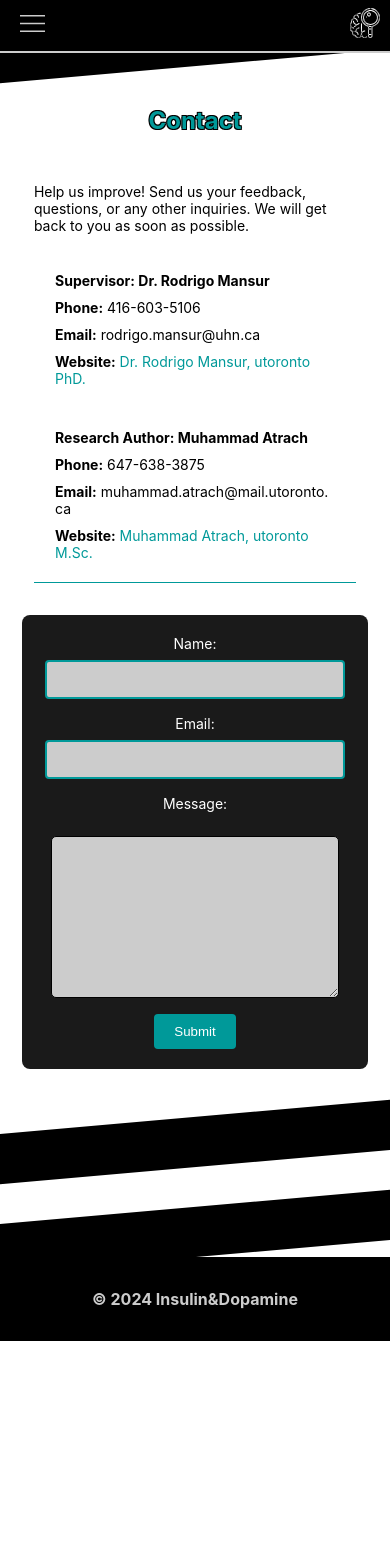
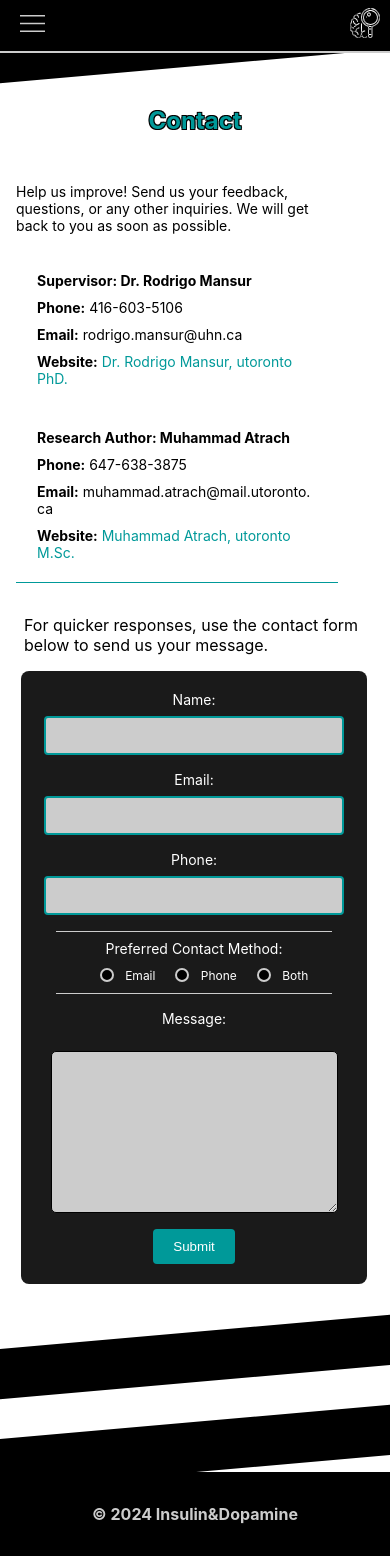
Before and after one commit to ThatOneMHMD/research-insulin-dopamine, a React (Create React App) app: page /contact in a window 390 px wide. Before the commit the page ends 1341 px from the top, so only its background shows below. Built offline with nearby package versions, Linux system fonts and the light colour scheme; no server answers.

Commit message:
Improved the Contact Form by adding a phone and preferred method of contact fields. And some minor bug fixes regarding in the Contact component.

```diff
--- a/src/assets/css/Home.css
+++ b/src/assets/css/Home.css
@@ -75,7 +75,9 @@
     display: flex;
     flex-direction: row;
     justify-content: space-between;
-    align-items: center;
+
+    /* align items was center before; was changed to allow for a better contact component. Fix if needed */
+    align-items: start;
     margin: 1rem 0;
     width: 100%;
 }
@@ -83,6 +85,51 @@
 .contact-intro, .contact-info, .contact-info-title{
     text-align: left !important;
 }
+
+.margin-bottom{
+    margin-bottom: 1rem;
+}
+
+.borders-bottom-top{
+    border-top: 1px solid var(--secondary-color);
+    border-bottom: 1px solid var(--secondary-color);
+    padding: .5rem 0;
+    /* background-color: var(--secondary-color); */
+    /* border-radius: 5px; */
+}
+
+
+/* Hide the default radio button */
+.radio-input {
+
+    appearance: none;
+    -webkit-appearance: none;
+    -moz-appearance: none;
+}
+
+.radio-input:after {
+    content: '';
+    display: inline-block;
+
+    width: 10px;
+    height: 10px;
+    border-radius: 50%;
+    border: 2px solid var(--secondary-color);
+    background-color: var(--background-color);
+    margin: 0 0 3px 15px;
+    vertical-align: middle;
+    margin-right: 5px;
+    cursor: pointer;
+}
+
+input[type="radio"]:checked:after{
+    background-color: var(--highlight-color);
+}
+
+/* .radio-input:checked {
+    background-color: #007bff;
+
+} */
 
 .contact-info{
     display: flex;
@@ -273,4 +320,30 @@
         width: 90%;
         margin: 0;
     }
+
+    .space-between{
+        font-size: 12px;
+    }
 }
+
+@media screen and (min-width: 283px) and (max-width: 321px) {
+    .flex-column{
+        display: flex;
+        flex-direction: column;
+        align-items: center;
+        width: 100%;
+    }
+
+    .space-between{
+        display: flex;
+        align-items: space-between;
+        justify-content: space-between;
+        padding: 0 auto;
+        width: 35%;
+    }
+
+    .radio-input:after {
+        margin-left: 0;
+    }
+
+}
--- a/src/components/Contact.jsx
+++ b/src/components/Contact.jsx
@@ -13,16 +13,22 @@ const Contact = () => {
         name: '',
         email: '',
         message: '',
+        phone: '',
+        preferredContact: '',
     });
 
     const [requiredFields, setRequiredFields] = useState({
         name: false,
         email: false,
         message: false,
+        phone: false,
+        preferredContact: false,
     });
 
     const [submissionStatus, setSubmissionStatus] = useState(null);
     const [loading, setLoading] = useState(false);
+    const [preferredContactRequired, setPreferredContactRequired] = useState(false);
+    const [phoneError, setPhoneError] = useState(false);
 
 
     const handleBlur = (e) => {
@@ -48,8 +54,28 @@ const Contact = () => {
         }));
     };
 
+    // validate phone number input; gives true or false
+    const validatePhoneNumber = (input_str) => {
+        const re = /^[\+]?[(]?[0-9]{3}[)]?[-\s\.]?[0-9]{3}[-\s\.]?[0-9]{4,6}$/;
+        return re.test(input_str);
+    };
+
     const handleSubmit = (e) => {
         e.preventDefault();
+
+        // Check if the preferred contact method is selected
+        if (!formData.preferredContact) {
+            // setSubmissionStatus('Please select a preferred contact method.');
+            setPreferredContactRequired(true);
+            return;
+        }
+
+        // validate phone number input
+        const { phone } = formData;
+        if (!validatePhoneNumber(phone)) {
+            setPhoneError(true);
+            return;
+        }
 
         // Set loading to true when the form is being submitted
         setLoading(true);
@@ -68,6 +94,8 @@ const Contact = () => {
                 name: '',
                 email: '',
                 message: '',
+                phone: '',
+                preferredContact: '',
             });
             },
             (error) => {
@@ -78,6 +106,8 @@ const Contact = () => {
         .finally(() => {
             // Reset loading state whether it's successful or failed
             setLoading(false);
+            setPreferredContactRequired(false);
+            setPhoneError(false);
         });
 
         setTimeout(() => {
@@ -129,7 +159,13 @@ const Contact = () => {
 
                 </div>
 
+
+
                 <div className='contact-form-content'>
+
+                    <div className='contact-intro margin-bottom'>
+                        For quicker responses, use the contact form below to send us your message.
+                    </div>
 
                     <form onSubmit={handleSubmit} className="contact-form">
                         <div className='contact-form-element'>
@@ -162,10 +198,81 @@ const Contact = () => {
                             onChange={handleChange}
                             onBlur={handleBlur}
                             required
+                            title="Please enter a valid email address"
                             className="contact-input"
                             />
                             {requiredFields.email && (
                             <p className="required-field-notification">Email is required</p>
+                            )}
+                        </div>
+                        <div className='contact-form-element'>
+                            <label htmlFor="phone" className="contact-label">
+                                Phone:
+                            </label>
+                            <input
+                                type="tel"
+                                id="phone"
+                                name="phone"
+                                value={formData.phone}
+                                onChange={handleChange}
+                                onBlur={handleBlur}
+                                required
+                                title="Please enter a valid phone number"
+                                className="contact-input"
+                            />
+                            {requiredFields.phone && (
+                                <p className="required-field-notification">Phone number is required</p>
+                            )}
+                            {phoneError && (
+                                <p className="required-field-notification">Please enter a valid phone number</p>
+                            )}
+                        </div>
+                        <div className='contact-form-element margin-bottom borders-bottom-top'>
+                            <label className="contact-label">
+                                Preferred Contact Method:
+                            </label>
+                            <div className='flex-column'>
+                                <label className='space-between'>
+                                    <input
+                                        type="radio"
+                                        name="preferredContact"
+                                        value="email"
+                                        checked={formData.preferredContact === "email"}
+                                        onChange={handleChange}
+                                        onBlur={handleBlur}
+                                        className="radio-input"
+                                    /> Email
+                                </label>
+                                <label className='space-between'>
+                                    <input
+                                        type="radio"
+                                        name="preferredContact"
+                                        value="phone"
+                                        checked={formData.preferredContact === "phone"}
+                                        onChange={handleChange}
+                                        onBlur={handleBlur}
+                                        className="radio-input"
+                                    /> Phone
+                                </label>
+                                <label className='space-between'>
+                                    <input
+                                        type="radio"
+                                        name="preferredContact"
+                                        value="both"
+                                        checked={formData.preferredContact === "both"}
+                                        onChange={handleChange}
+                                        onBlur={handleBlur}
+                                        className="radio-input"
+                                    /> Both
+                                </label>
+                            </div>
+                            {/* {requiredFields.preferredContact && (
+                                <p className="required-field-notification">Preferred contact method is required</p>
+                            )} */}
+
+                            {/* The method above does not work for this one... */}
+                            {preferredContactRequired && (
+                                <p className="required-field-notification">Preferred contact method is required</p>
                             )}
                         </div>
                         <div className='contact-form-element'>
```
